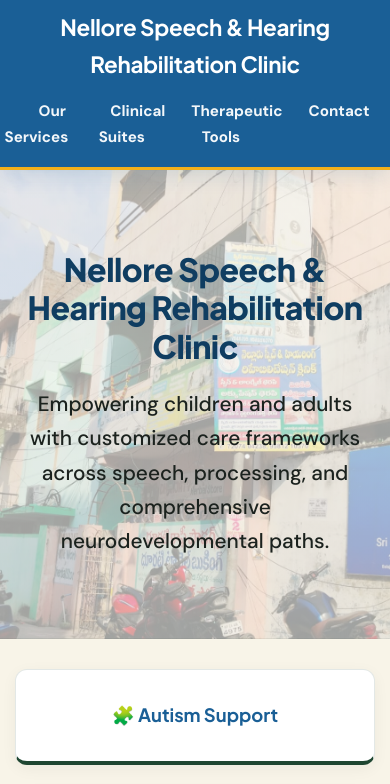
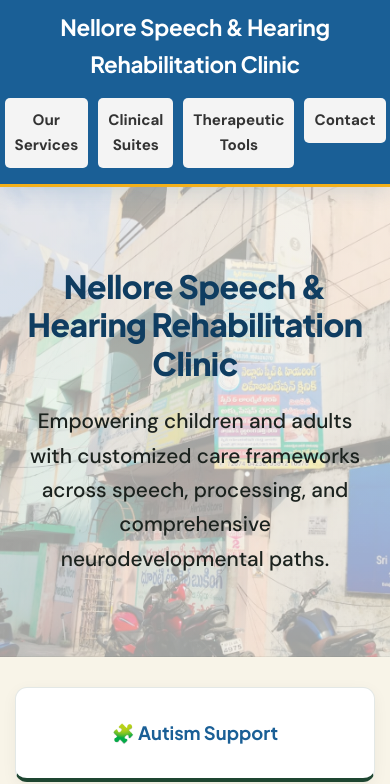
Before and after one commit to abhilashr170117/clinic-website, a plain HTML site: page index.html in a window 390 px wide. Shown: the part 71-855 px from the top of the page. Drawn offline with Linux system fonts and the light colour scheme.

Commit message:
Update index.html
mobile layout fix3

```diff
--- a/index.html
+++ b/index.html
@@ -846,6 +846,22 @@
     .section-container {
         padding: 50px 20px;
     }
+    .main-menu ul {
+        display: grid;
+        grid-template-columns: 1fr 1fr; /* This forces a clean 2x2 grid */
+        gap: 10px;
+        list-style: none;
+        padding: 0;
+    }
+
+    .main-menu li a {
+        display: block;
+        padding: 10px;
+        background: #f4f4f4; /* Subtle background for tap targets */
+        border-radius: 5px;
+        text-decoration: none;
+        color: #333;
+    }
     }
     </style>
 </head>
```
